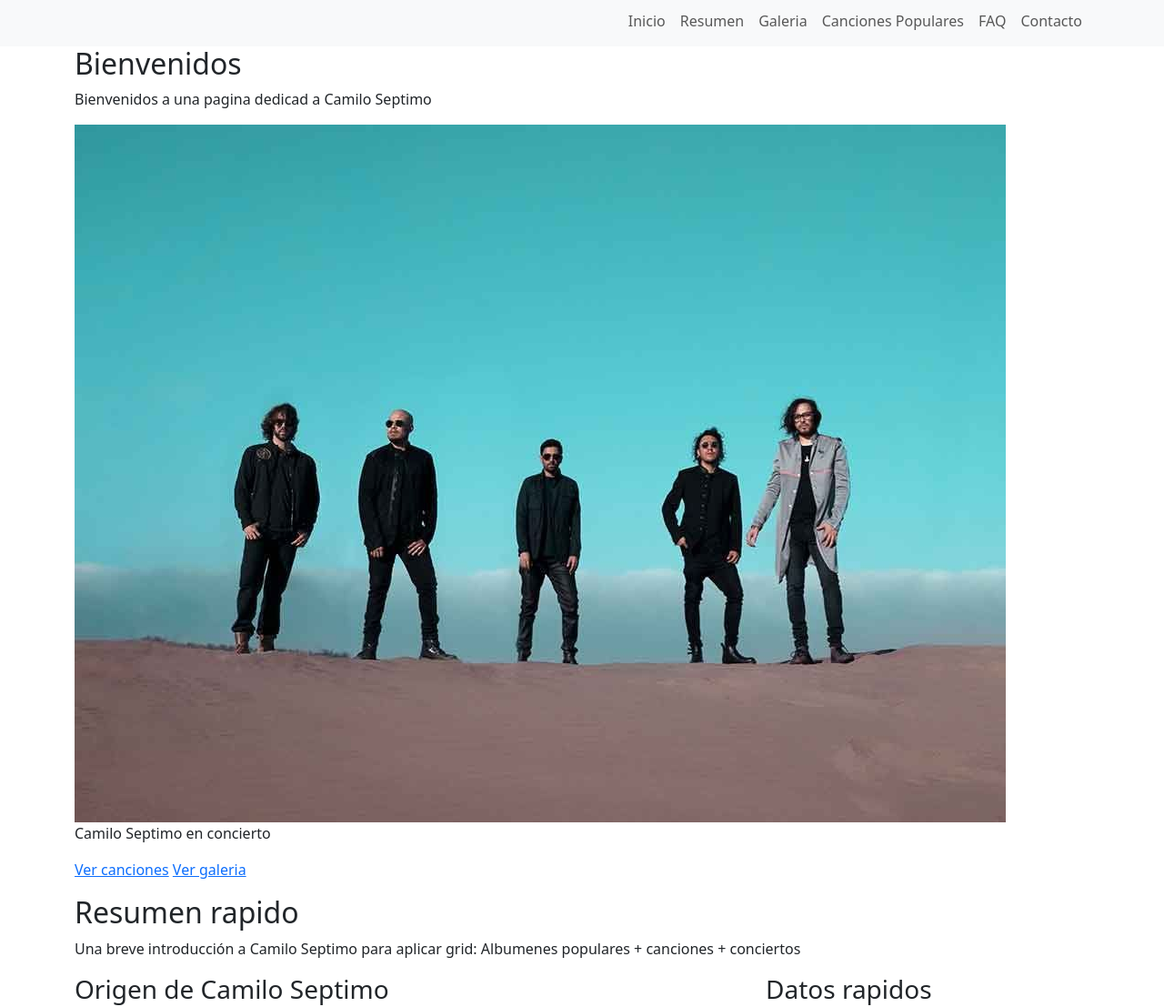
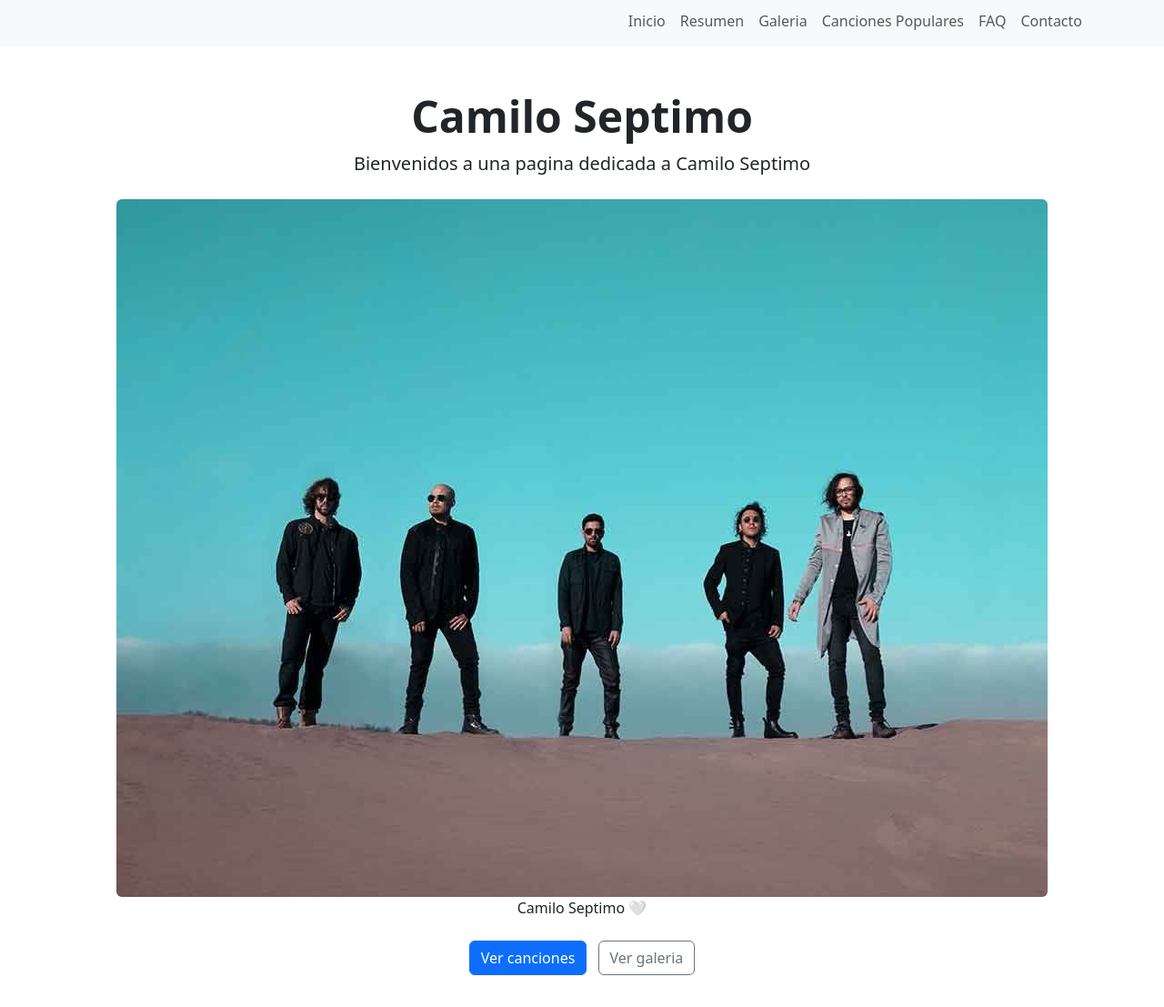
Before and after one commit to Jacqueline1603/bootstrap5ATIAEVND, a website: page index.html in a window 1280 px wide. Shown: the part 125-1232 px from the top of the page at 91% size. Drawn offline with nearby package versions, Linux system fonts and the light colour scheme.

Commit message:
Section hero

```diff
--- a/index.html
+++ b/index.html
@@ -47,22 +47,31 @@
     <main id="contenido">
         <!--- seccion hero-->
         <section id="inicio" aria-labelledby="Inicio">
-            <div class="container">
-            <header>
-                <h2 id="Inicio">Bienvenidos</h2>
-                <p>Bienvenidos a una pagina dedicad a Camilo Septimo</p>
+            <div class="container py-5 text-center">
+            <header class="mb-4">
+                <h2 id="Inicio" class="display-5 fw-bold">
+                    Camilo Septimo </h2>
+                <p class="lead">
+                    Bienvenidos a una pagina dedicada a Camilo Septimo
+                </p>
             </header>
 
-            <figure>
-                <img src="./img/Camilo septimo.jpg" alt="Camilo Septimo">
+            <figure class="mb-4">
+                <img src="./img/Camilo septimo.jpg"
+                class="img-fluid rounded"
+                 alt="Camilo Septimo">
                 <figcaption>
-                    Camilo Septimo en concierto
+                    Camilo Septimo 🤍
                 </figcaption>
             </figure>
 
             <p>
-                <a href="#canciones"> Ver canciones</a>
-                <a href="#galeria"> Ver galeria</a>
+                <a href="#canciones"
+                 class="btn btn-primary me-2">
+                 Ver canciones</a>
+                <a href="#galeria"
+                class="btn btn-outline-secondary"
+                > Ver galeria</a>
             </p>
             </div>
         </section>
```
